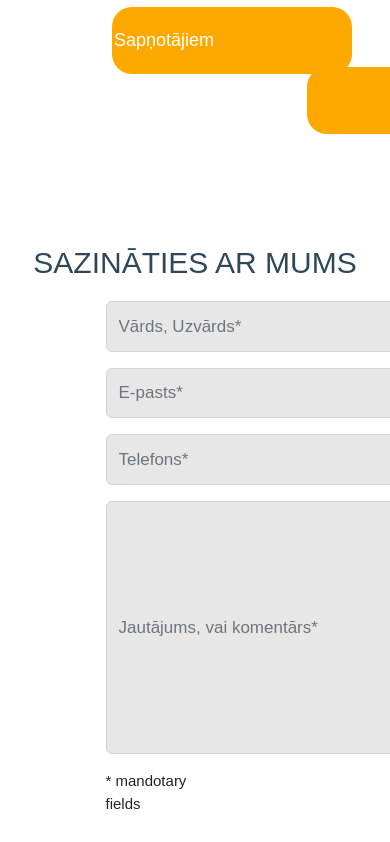
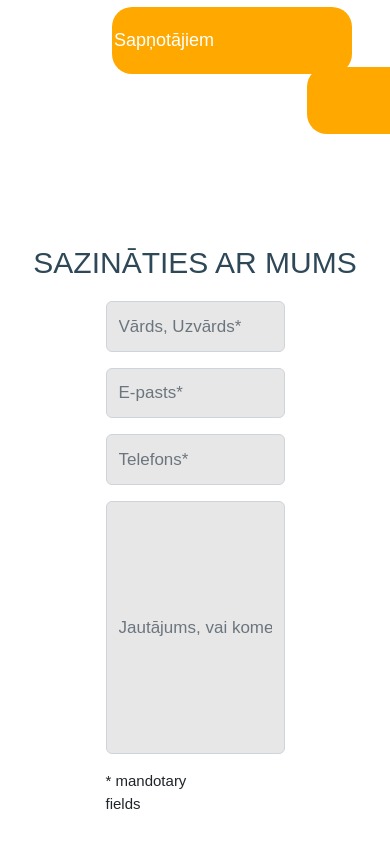
Before and after one commit to Mani-cl/testing-1, a plain HTML site: page index.html in a window 390 px wide. Shown: the part 1204-2046 px from the top of the page. Drawn offline with nearby package versions, Linux system fonts and the light colour scheme; a web font is replaced by a local one.

Commit message:
Update responsive.css

```diff
--- a/assets/css/responsive.css
+++ b/assets/css/responsive.css
@@ -1,20 +1,5 @@
 @media (max-width: 575px) {
-    #inputEmail4{
-        width:340px
-    }
-    #inputPassword4{
-      width:340px
-    }
-    #inputAddress{
-       width:340px
-    }
-    #inputAddress2{
-      width:340px;
-      height:200px;
-    }
-    #form-fill{
-        margin-left:10%;
-    }
+
 
     }
 
```
